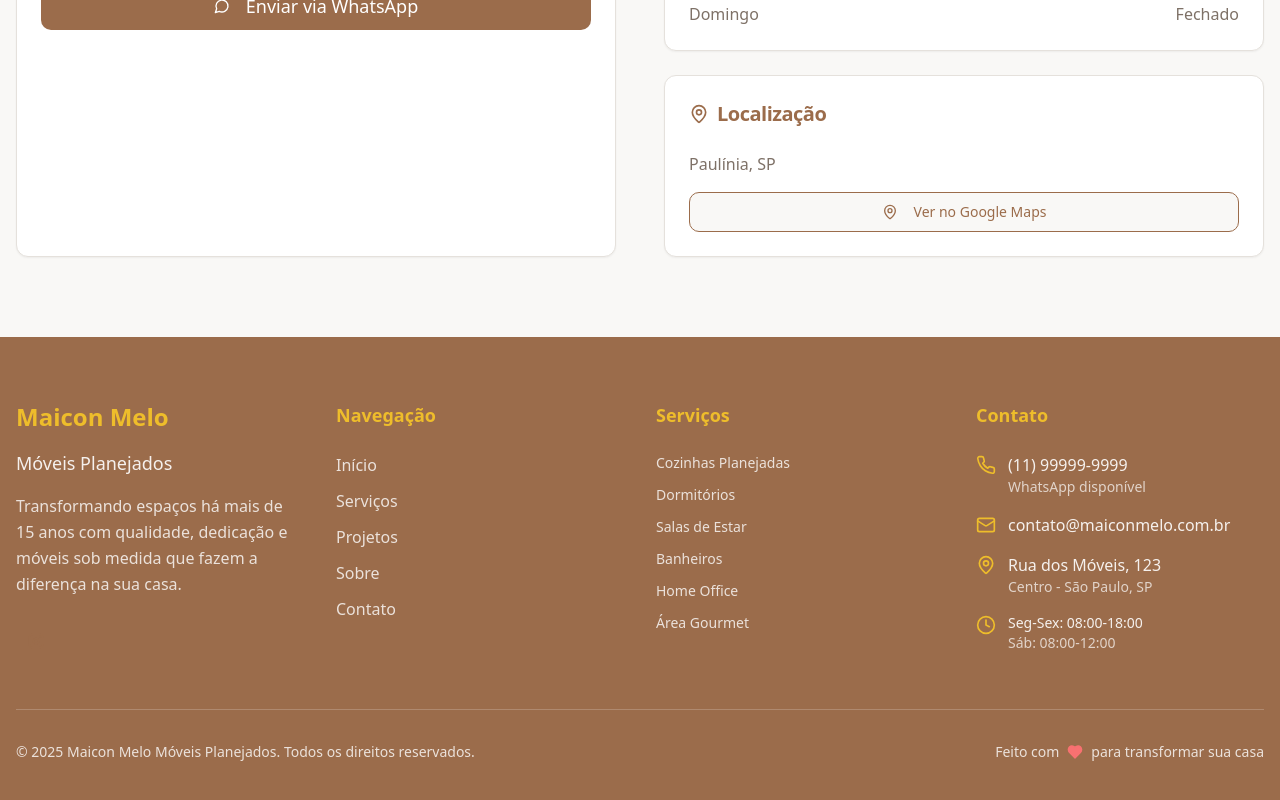
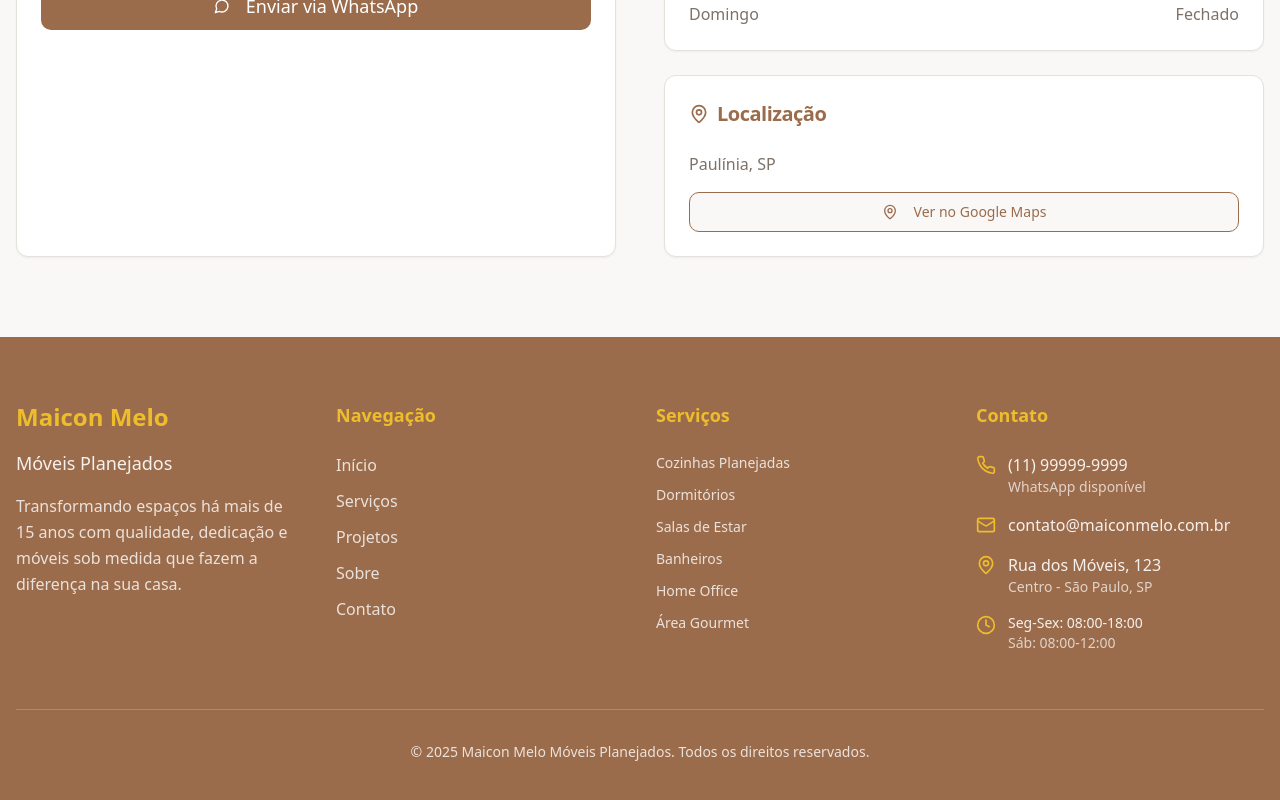
Before and after one commit to brunocamarg0/moveis-insta-site-maker, a React (Vite) app: page / in a window 1280 px wide. Shown: the part 5614-6414 px from the top of the page. Built offline with nearby package versions, Linux system fonts and the light colour scheme.

Commit message:
Remove frase 'Feito com  para transformar sua casa' e centraliza direitos reservados no rodapé

```diff
--- a/src/components/Footer.tsx
+++ b/src/components/Footer.tsx
@@ -142,18 +142,10 @@ const Footer = () => {
         <Separator className="bg-white/20 mb-8" />
 
         {/* Bottom Footer */}
-        <div className="flex flex-col md:flex-row justify-between items-center space-y-4 md:space-y-0">
-          <div className="text-center md:text-left">
-            <p className="text-white/80 text-sm">
-              © {currentYear} Maicon Melo Móveis Planejados. Todos os direitos reservados.
-            </p>
-          </div>
-
-          <div className="flex items-center space-x-2 text-white/80 text-sm">
-            <span>Feito com</span>
-            <Heart className="w-4 h-4 text-red-400 fill-current" />
-            <span>para transformar sua casa</span>
-          </div>
+        <div className="flex justify-center items-center">
+          <p className="text-white/80 text-sm text-center w-full">
+            © 2025 Maicon Melo Móveis Planejados. Todos os direitos reservados.
+          </p>
         </div>
       </div>
     </footer>
```
